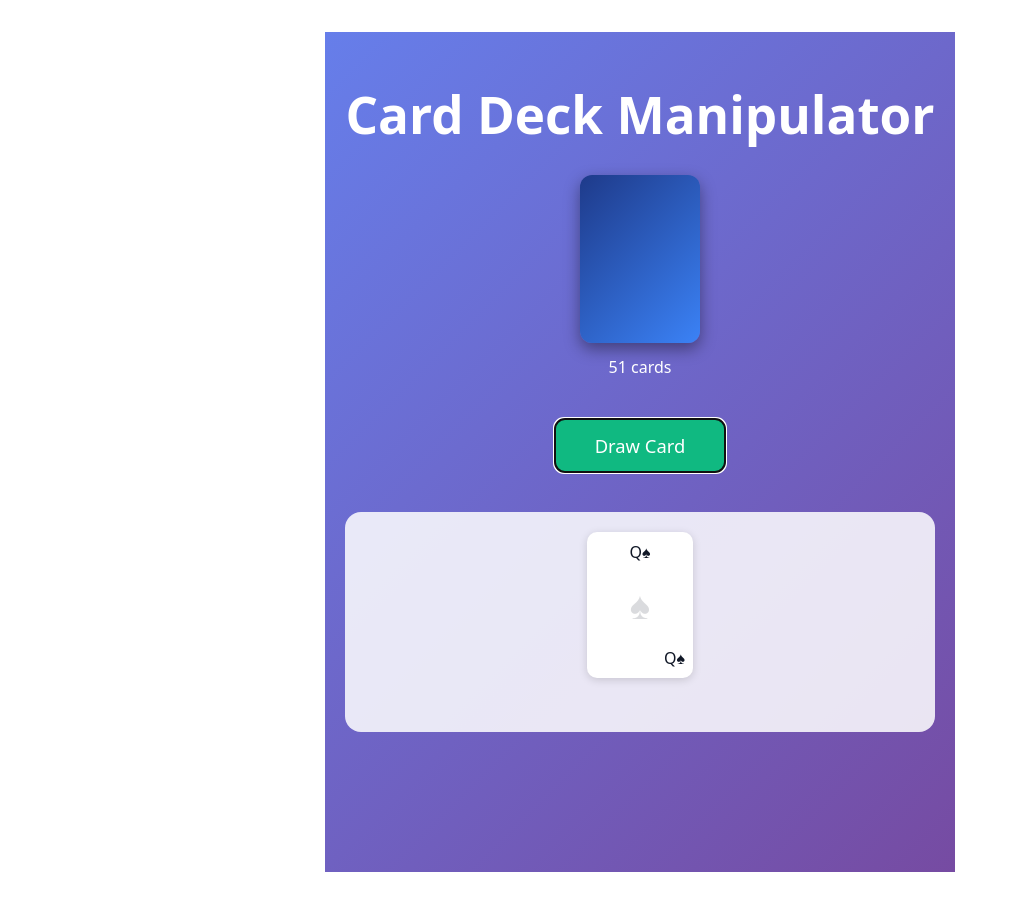
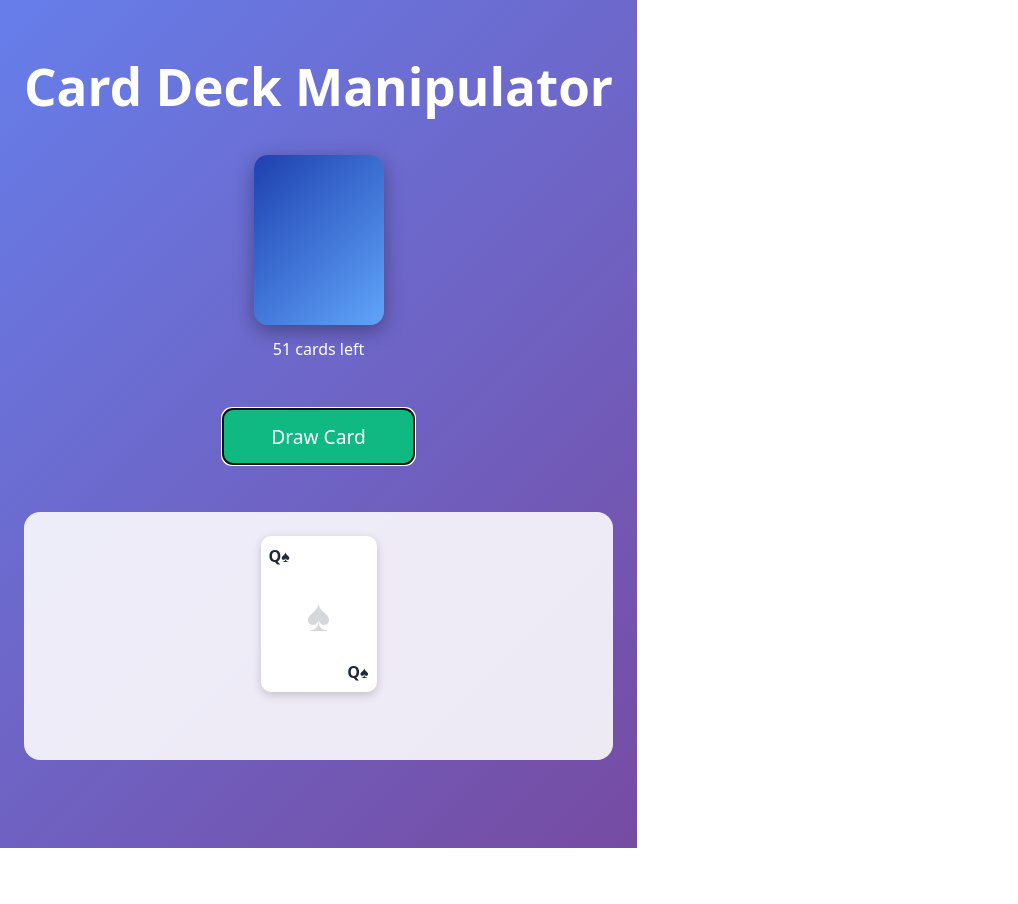
Before and after one commit to jcqln2/assignment3, a React (Vite) app: page / in a window 1280 px wide. Both pictures are taken after a click on the button "Draw Card". Shown: the whole page, without its empty margins (0-1018 px from the left). After the commit the page ends 848 px from the top, so only its background shows below. Built offline with nearby package versions, Linux system fonts and the light colour scheme.

Commit message:
Extract Card component + improve style

```diff
--- a/src/App.jsx
+++ b/src/App.jsx
@@ -1,58 +1,80 @@
+// src/App.jsx
 import { useState } from 'react'
-import reactLogo from './assets/react.svg'
-import viteLogo from '/vite.svg'
-import './App.css'
+
+function Card({ suit, value }) {
+  const isRed = suit === '♥' || suit === '♦'
+  return (
+    <div style={{
+      width: '100px',
+      height: '140px',
+      background: 'white',
+      borderRadius: '10px',
+      boxShadow: '0 3px 10px rgba(0,0,0,0.18)',
+      padding: '8px',
+      display: 'flex',
+      flexDirection: 'column',
+      justifyContent: 'space-between',
+      color: isRed ? '#dc2626' : '#1f2937',
+      fontWeight: 'bold',
+      userSelect: 'none'
+    }}>
+      <div>{value}{suit}</div>
+      <div style={{fontSize: '2.8rem', textAlign: 'center', opacity: 0.18}}>
+        {suit}
+      </div>
+      <div style={{textAlign: 'right'}}>{value}{suit}</div>
+    </div>
+  )
+}
 
 function App() {
   const createDeck = () => {
     const suits = ['♥','♦','♣','♠']
     const values = ['A','2','3','4','5','6','7','8','9','10','J','Q','K']
-    return suits.flatMap(suit => values.map(val => ({suit, value: val})))
+    return suits.flatMap(s => values.map(v => ({suit: s, value: v, id: `${v}-${s}-${Math.random()}`})))
   }
 
   const [deck, setDeck] = useState(createDeck())
-  const [drawn, setDrawn] = useState([])
+  const [hand, setHand] = useState([])
 
   const drawCard = () => {
-    if (deck.length === 0) return
+    if (!deck.length) return
     const idx = Math.floor(Math.random() * deck.length)
-    const [card] = deck.splice(idx, 1)
-    setDrawn([...drawn, card])
-    setDeck([...deck])
+    const card = deck[idx]
+    setDeck(deck.filter((_,i) => i !== idx))
+    setHand([...hand, card])
   }
 
   return (
     <div style={{
-      padding: '20px', minHeight: '100vh',
+      padding: '24px', minHeight: '100vh',
       background: 'linear-gradient(135deg, #667eea 0%, #764ba2 100%)',
       fontFamily: 'system-ui, sans-serif'
     }}>
-      <h1 style={{ textAlign: 'center', color: 'white', marginBottom: '32px' }}>
+      <h1 style={{ textAlign: 'center', color: 'white', marginBottom: '40px' }}>
         Card Deck Manipulator
       </h1>
 
       <div style={{maxWidth: '1200px', margin: '0 auto'}}>
-        {/* Deck */}
-        <div style={{ textAlign: 'center', marginBottom: '40px' }}>
+        {/* Deck area */}
+        <div style={{textAlign: 'center', marginBottom: '48px'}}>
           <div style={{
-            width: '120px', height: '168px', margin: '0 auto',
-            background: 'linear-gradient(135deg, #1e3a8a, #3b82f6)',
-            borderRadius: '12px', boxShadow: '0 6px 16px rgba(0,0,0,0.4)'
+            width: '130px', height: '170px', margin: '0 auto 12px',
+            background: 'linear-gradient(135deg, #1e40af, #60a5fa)',
+            borderRadius: '14px', boxShadow: '0 6px 20px rgba(0,0,0,0.35)'
           }} />
-          <div style={{color: 'white', marginTop: '12px'}}>
-            {deck.length} cards
-          </div>
+          <div style={{color: 'white'}}>{deck.length} cards left</div>
         </div>
 
         <button
           onClick={drawCard}
-          disabled={deck.length === 0}
+          disabled={!deck.length}
           style={{
             display: 'block',
-            margin: '0 auto 40px',
-            padding: '14px 40px',
-            fontSize: '1.15rem',
-            background: deck.length ? '#10b981' : '#6b7280',
+            margin: '0 auto 48px',
+            padding: '14px 48px',
+            fontSize: '1.2rem',
+            background: deck.length ? '#10b981' : '#9ca3af',
             color: 'white',
             border: 'none',
             borderRadius: '10px',
@@ -62,41 +84,20 @@ function App() {
           Draw Card
         </button>
 
-        {/* Drawn cards */}
         <div style={{
-          display: 'flex',
-          flexWrap: 'wrap',
-          gap: '16px',
-          justifyContent: 'center',
-          minHeight: '180px',
-          padding: '20px',
-          background: 'rgba(255,255,255,0.85)',
-          borderRadius: '16px'
+          display: 'flex', flexWrap: 'wrap', gap: '12px',
+          justifyContent: 'center', padding: '24px',
+          background: 'rgba(255,255,255,0.88)',
+          borderRadius: '16px',
+          minHeight: '200px'
         }}>
-          {drawn.length === 0 ? (
-            <div style={{color: '#6b7280', padding: '40px 0'}}>
-              No cards drawn yet
+          {hand.length === 0 ? (
+            <div style={{color: '#6b7280', fontSize: '1.2rem', padding: '60px 0'}}>
+              Draw some cards...
             </div>
           ) : (
-            drawn.map((card, i) => (
-              <div key={i} style={{
-                width: '90px',
-                height: '130px',
-                background: 'white',
-                borderRadius: '10px',
-                boxShadow: '0 2px 8px rgba(0,0,0,0.15)',
-                display: 'flex',
-                flexDirection: 'column',
-                justifyContent: 'space-between',
-                padding: '8px',
-                color: ['♥','♦'].includes(card.suit) ? '#dc2626' : '#111827'
-              }}>
-                <div>{card.value}{card.suit}</div>
-                <div style={{fontSize: '2.4rem', textAlign: 'center', opacity: 0.15}}>
-                  {card.suit}
-                </div>
-                <div style={{textAlign: 'right'}}>{card.value}{card.suit}</div>
-              </div>
+            hand.map(card => (
+              <Card key={card.id} suit={card.suit} value={card.value} />
             ))
           )}
         </div>
```
